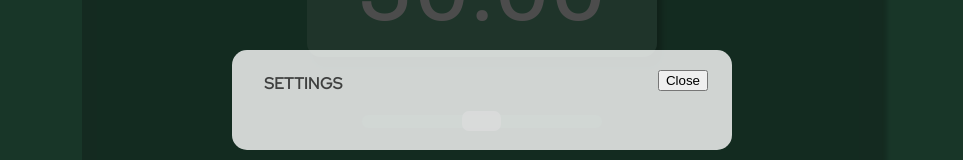
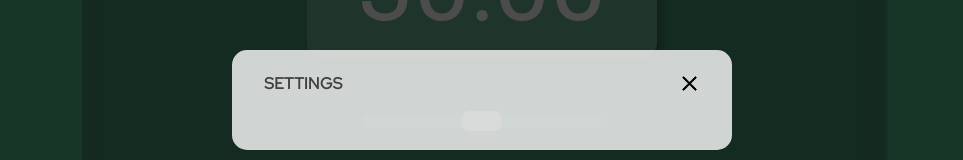
Before and after one commit to NickMagidson/meditation-app, a React (Create React App) app: page / in a window 1280 px wide. Both pictures are taken after a click on the button 910 px from the left and 65 px from the top of the page. Shown: the part 300-460 px from the top of the page, without its empty margins (158-1121 px from the left). Built offline with nearby package versions, Linux system fonts and the light colour scheme.

Commit message:
Close img

```diff
--- a/src/components/Modal.js
+++ b/src/components/Modal.js
@@ -1,5 +1,6 @@
 import React from 'react'
 import ReactDOM from 'react-dom';
+import Close from '../imgs/close.png';
 
 const MODAL_STYLES = {
   position: 'fixed',
@@ -34,7 +35,7 @@ export default function Modal({ open, children, onClose }) {
       <div style={MODAL_STYLES}>
 
         <h2 className='settings-text'>Settings</h2>
-        <button className='close-button' onClick={onClose}>Close</button>
+        <button className='close-button' onClick={onClose}><img className='close-img' src={Close} /></button>
         {children}
 
         <div className='divider-line'></div>
--- a/src/style.css
+++ b/src/style.css
@@ -199,6 +199,12 @@ input[type=range] {
     position: absolute;
     top: 20px;
     right: 24px;
+    border: none;
+    background-color: #00000000;
+}
+
+.close-img {
+    width: 25px;
 }
 
 
```
Also changed, not shown: src/imgs/close.png (added).
